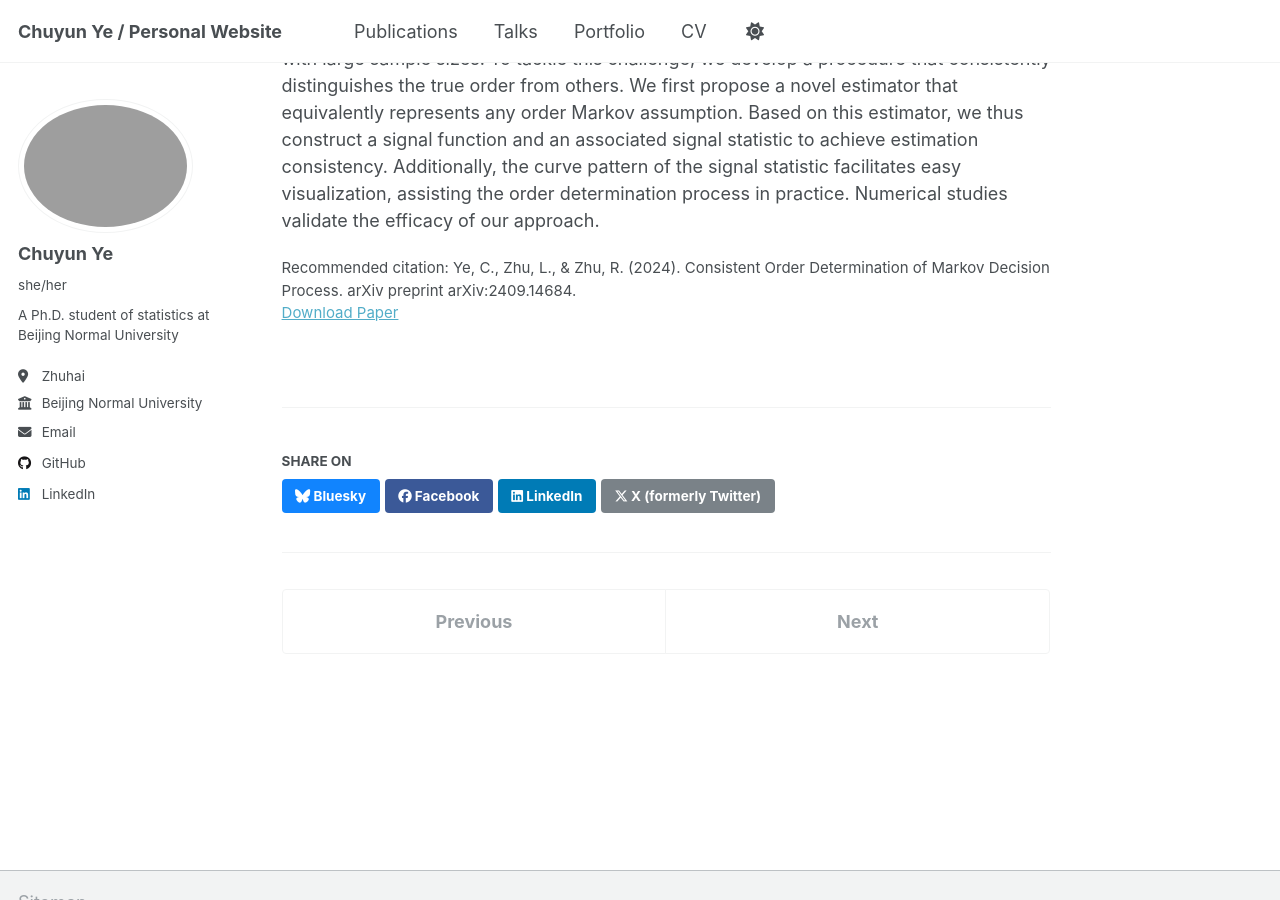
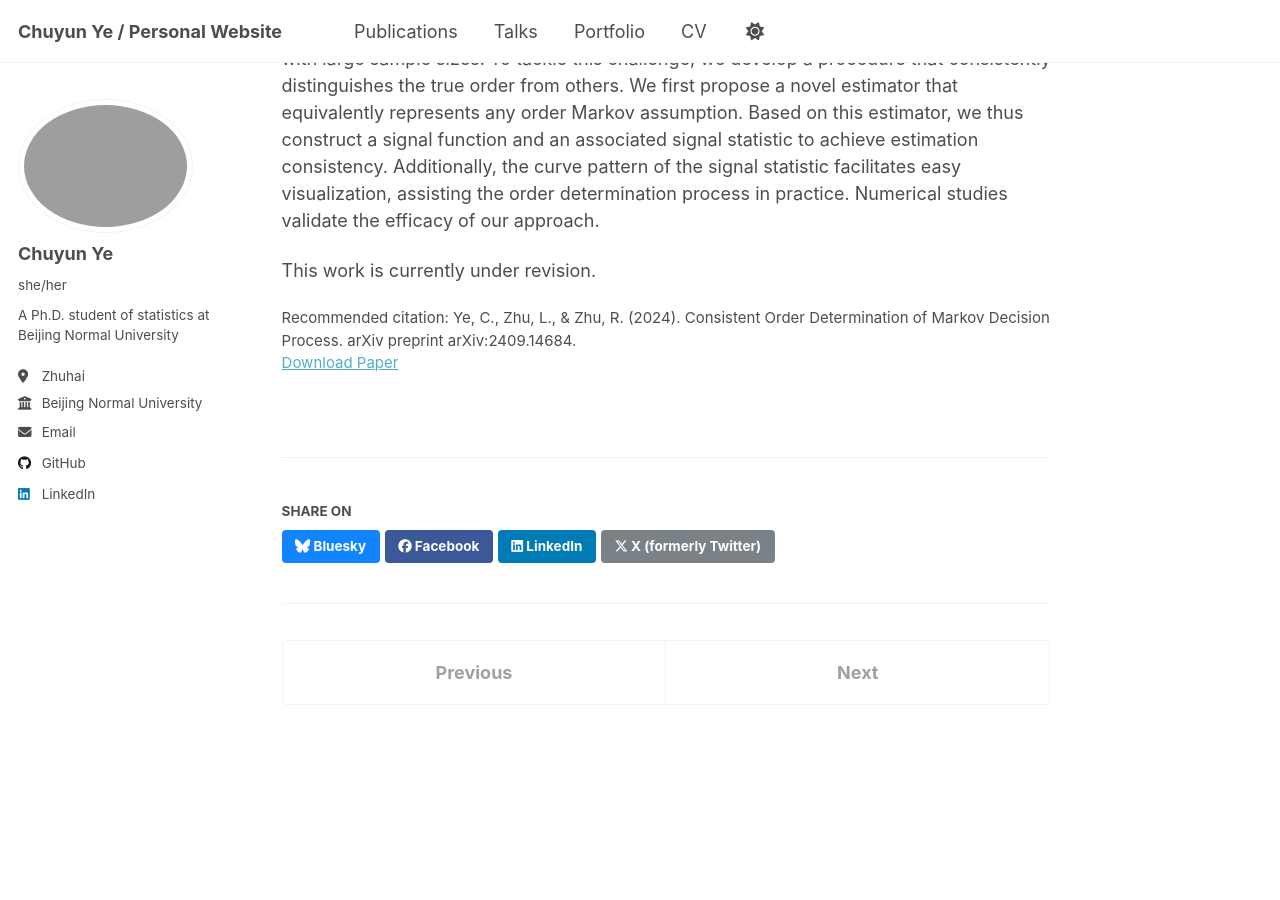
Before and after one commit to ChuyunYe/ChuyunYe.github.io, a Jekyll site: the page built from _publications/2026-01-01-paper-title-number-3.md, in a window 1280 px wide and 900 px high, scrolled down 395 px. Built offline with Jekyll 4.4.1, drawn with Linux system fonts in a browser that asks for light colours.

Commit message:
Update 2026-01-01-paper-title-number-3.md

```diff
--- a/_publications/2026-01-01-paper-title-number-3.md
+++ b/_publications/2026-01-01-paper-title-number-3.md
@@ -12,3 +12,5 @@ citation: 'Ye, C., Zhu, L., & Zhu, R. (2024). Consistent Order Determination of
 ---
 
 The Markov assumption in Markov Decision Processes (MDPs) is fundamental in reinforcement learning, influencing both theoretical research and practical applications. Existing methods that rely on the Bellman equation benefit tremendously from this assumption for policy evaluation and inference. Testing the Markov assumption or selecting the appropriate order is important for further analysis. Existing tests primarily utilize sequential hypothesis testing methodology, increasing the tested order if the previously-tested one is rejected. However, This methodology cumulates type-I and type-II errors in sequential testing procedures that cause inconsistent order estimation, even with large sample sizes. To tackle this challenge, we develop a procedure that consistently distinguishes the true order from others. We first propose a novel estimator that equivalently represents any order Markov assumption. Based on this estimator, we thus construct a signal function and an associated signal statistic to achieve estimation consistency. Additionally, the curve pattern of the signal statistic facilitates easy visualization, assisting the order determination process in practice. Numerical studies validate the efficacy of our approach.
+
+This work is currently under revision.
```
